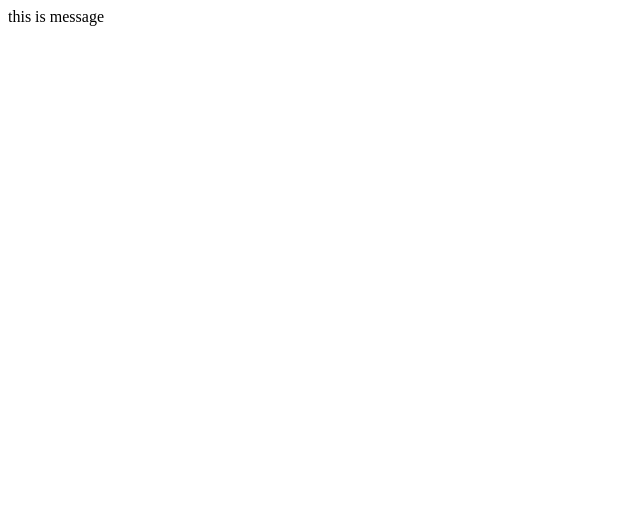
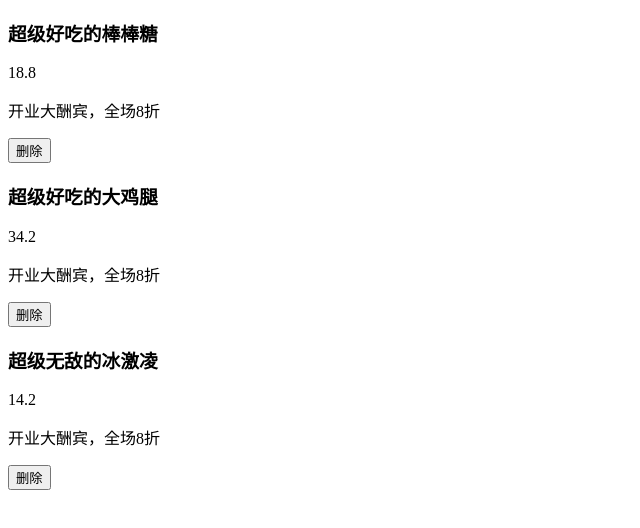
Before and after one commit to Jimmy-22/learn_react, a React (Create React App) app: page / in a window 1280 px wide. Shown: the top 528 px of the page, without its empty margins (0-640 px from the left). Built offline with nearby package versions, Linux system fonts and the light colour scheme.

Commit message:
feat：一个渲染列表和删除的小demo

```diff
--- a/src/App.js
+++ b/src/App.js
@@ -1,30 +1,59 @@
-import React, { createContext } from 'react'
-// 跨组件通信Context
+import React from 'react'
 
-// 1.创建context对象
-const { Provider, Consumer } = createContext()
+function ListItem(props) {
+  const { name, price, info, id, handleDel } = props
 
-// 3.消费数据
-function ComC() {
-  return <Consumer>{(value) => <div>{value}</div>}</Consumer>
+  return (
+    <div>
+      <h3>{name}</h3>
+      <p>{price}</p>
+      <p>{info}</p>
+      <button onClick={() => handleDel(id)}>删除</button>
+    </div>
+  )
 }
 
-function ComA() {
-  return <ComC />
-}
-
-// 2.提供数据
 class App extends React.Component {
   state = {
-    message: 'this is message'
+    list: [
+      {
+        id: 1,
+        name: '超级好吃的棒棒糖',
+        price: 18.8,
+        info: '开业大酬宾，全场8折'
+      },
+      {
+        id: 2,
+        name: '超级好吃的大鸡腿',
+        price: 34.2,
+        info: '开业大酬宾，全场8折'
+      },
+      {
+        id: 3,
+        name: '超级无敌的冰激凌',
+        price: 14.2,
+        info: '开业大酬宾，全场8折'
+      }
+    ]
   }
+
+  handleDel = (id) => {
+    this.setState({
+      list: this.state.list.filter((item) => item.id !== id)
+    })
+  }
+
   render() {
     return (
-      <Provider value={this.state.message}>
-        <div className="App">
-          <ComA />
-        </div>
-      </Provider>
+      <>
+        {this.state.list.map((item) => (
+          <ListItem
+            key={item.id}
+            {...item}
+            handleDel={this.handleDel}
+          ></ListItem>
+        ))}
+      </>
     )
   }
 }
```
Also changed, not shown: src/demo/App10.js (added, +32 -0 lines).
